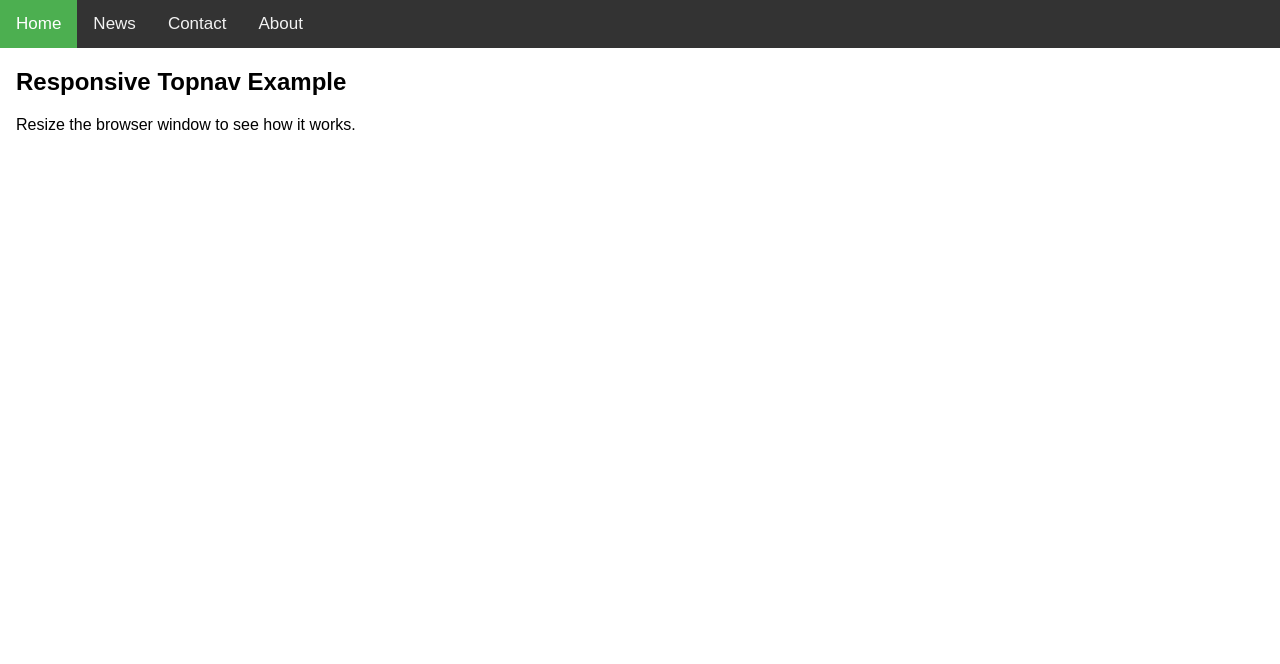
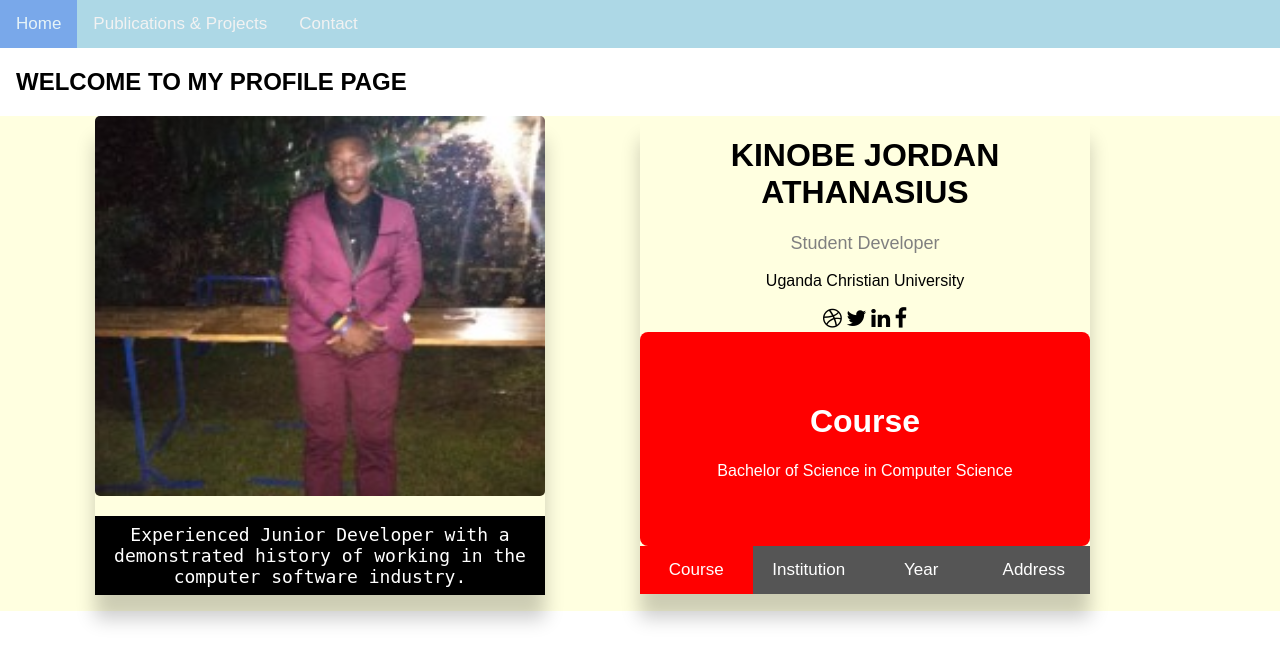
Before and after one commit to jkinathan/jordanprofile, a PHP site: page / in a window 1280 px wide. Shown: the top 664 px of the page. Run offline with PHP 8.4, Linux system fonts and the light colour scheme.

Commit message:
part done on index page

```diff
--- /dev/null
+++ b/assets/css/style.css
@@ -0,0 +1,142 @@
+body {
+    margin: 0;
+    font-family: Arial, Helvetica, sans-serif;
+  }
+
+  .topnav {
+    overflow: hidden;
+    background-color: lightblue;;
+  }
+
+  .topnav a {
+    float: left;
+    display: block;
+    color: #f2f2f2;
+    text-align: center;
+    padding: 14px 16px;
+    text-decoration: none;
+    font-size: 17px;
+  }
+
+  .topnav a:hover {
+    background-color: #ddd;
+    color: black;
+  }
+
+  .topnav a.active {
+    background-color:cornflowerblue;
+    color: white;
+  }
+
+  .topnav .icon {
+    display: none;
+  }
+
+  @media screen and (max-width: 600px) {
+    .topnav a:not(:first-child) {display: none;}
+    .topnav a.icon {
+      float: right;
+      display: block;
+    }
+  }
+
+  @media screen and (max-width: 600px) {
+    .topnav.responsive {position: relative;}
+    .topnav.responsive .icon {
+      position: absolute;
+      right: 0;
+      top: 0;
+    }
+    .topnav.responsive a {
+      float: none;
+      display: block;
+      text-align: left;
+    }
+  }
+  .card {
+    box-shadow: 0 24px 18px 0 rgba(0, 0, 0, 0.2);
+    max-width: 450px;
+    margin: auto;
+    text-align: center;
+  }
+
+
+  .title {
+    color: grey;
+    font-size: 18px;
+  }
+
+  button {
+    border: none;
+    outline: 0;
+    display: inline-block;
+    padding: 8px;
+    color: white;
+    background-color: #000;
+    text-align: center;
+    cursor: pointer;
+    width: 100%;
+    font-size: 18px;
+  }
+
+  a {
+    text-decoration: none;
+    font-size: 22px;
+    color: black;
+  }
+
+  button:hover, a:hover {
+    opacity: 0.7;
+  }
+/* my tabs */
+/* Style the tab buttons */
+.tablink {
+    background-color: #555;
+    color: white;
+    float: left;
+    border: none;
+    outline: none;
+    cursor: pointer;
+    padding: 14px 16px;
+    font-size: 17px;
+    width: 25%;
+  }
+
+  /* Change background color of buttons on hover */
+  .tablink:hover {
+    background-color: #777;
+  }
+
+  /* Set default styles for tab content */
+  .tabcontent {
+    color: white;
+    display: none;
+    padding: 50px;
+    text-align: center;
+  }
+
+  /* Style each tab content individually */
+  #London {background-color:red;}
+  #Paris {background-color:green;}
+  #Tokyo {background-color:blue;}
+  #Oslo {background-color:orange;}
+
+/* row and column */
+.column {
+    float: left;
+    width: 50%;
+  }
+
+  /* Clear floats after the columns */
+  .row:after {
+    content: "";
+    display: table;
+    clear: both;
+  }
+
+  /* Responsive layout - when the screen is less than 600px wide, make the two columns stack on top of each other instead of next to each other */
+@media screen and (max-width: 600px) {
+    .column {
+      width: 100%;
+    }
+  }
--- /dev/null
+++ b/header.php
@@ -0,0 +1,17 @@
+<!DOCTYPE html>
+<html>
+<head>
+<meta name="viewport" content="width=device-width, initial-scale=1">
+<link rel="stylesheet" href="https://cdnjs.cloudflare.com/ajax/libs/font-awesome/4.7.0/css/font-awesome.min.css">
+<link rel="stylesheet" href="assets/css/style.css">
+</head>
+<body>
+
+<div class="topnav" id="myTopnav">
+  <a href="index.php" class="active">Home</a>
+  <a href="project.php">Publications & Projects</a>
+  <a href="#contact">Contact</a>
+  <a href="javascript:void(0);" class="icon" onclick="myFunction()">
+    <i class="fa fa-bars"></i>
+  </a>
+</div>
--- a/index.php
+++ b/index.php
@@ -1,81 +1,53 @@
-<!DOCTYPE html>
-<html>
-<head>
-<meta name="viewport" content="width=device-width, initial-scale=1">
-<link rel="stylesheet" href="https://cdnjs.cloudflare.com/ajax/libs/font-awesome/4.7.0/css/font-awesome.min.css">
-<style>
-body {
-  margin: 0;
-  font-family: Arial, Helvetica, sans-serif;
-}
-
-.topnav {
-  overflow: hidden;
-  background-color: #333;
-}
-
-.topnav a {
-  float: left;
-  display: block;
-  color: #f2f2f2;
-  text-align: center;
-  padding: 14px 16px;
-  text-decoration: none;
-  font-size: 17px;
-}
-
-.topnav a:hover {
-  background-color: #ddd;
-  color: black;
-}
-
-.topnav a.active {
-  background-color: #4CAF50;
-  color: white;
-}
-
-.topnav .icon {
-  display: none;
-}
-
-@media screen and (max-width: 600px) {
-  .topnav a:not(:first-child) {display: none;}
-  .topnav a.icon {
-    float: right;
-    display: block;
-  }
-}
-
-@media screen and (max-width: 600px) {
-  .topnav.responsive {position: relative;}
-  .topnav.responsive .icon {
-    position: absolute;
-    right: 0;
-    top: 0;
-  }
-  .topnav.responsive a {
-    float: none;
-    display: block;
-    text-align: left;
-  }
-}
-</style>
-</head>
-<body>
-
-<div class="topnav" id="myTopnav">
-  <a href="#home" class="active">Home</a>
-  <a href="#news">News</a>
-  <a href="#contact">Contact</a>
-  <a href="#about">About</a>
-  <a href="javascript:void(0);" class="icon" onclick="myFunction()">
-    <i class="fa fa-bars"></i>
-  </a>
+<?php include 'header.php';
+?>
+<div style="padding-left:16px">
+  <h2>WELCOME TO MY PROFILE PAGE</h2>
 </div>
 
-<div style="padding-left:16px">
-  <h2>Responsive Topnav Example</h2>
-  <p>Resize the browser window to see how it works.</p>
+<div class="row" style="background-color: lightyellow;">
+  <div class="column">
+    <div class="card">
+      <img src="assets/images/profile.jpeg" alt="Jordan" style="border-radius: 5px; max-height: 380px;width:100%;">
+      <p>
+      <button style="font-family: monospace;">
+          Experienced Junior Developer with a demonstrated history of working in the computer software industry.
+        </button>
+      </p>
+    </div>
+  </div>
+  <div class="column card">
+    <h1>KINOBE JORDAN ATHANASIUS</h1>
+        <p class="title">Student Developer</p>
+        <p>Uganda Christian University</p>
+        <a href="#"><i class="fa fa-dribbble"></i></a>
+        <a href="#"><i class="fa fa-twitter"></i></a>
+        <a href="#"><i class="fa fa-linkedin"></i></a>
+        <a href="#"><i class="fa fa-facebook"></i></a>
+    <div id="London" class="tabcontent" style="border-radius: 8px;">
+      <h1>Course</h1>
+      <p>Bachelor of Science in Computer Science</p>
+    </div>
+
+    <div id="Paris" class="tabcontent" style="border-radius: 8px;">
+      <h1>Institution</h1>
+      <p>Uganda Christian University Mukono.</p>
+    </div>
+
+    <div id="Tokyo" class="tabcontent" style="border-radius: 8px;">
+      <h1>Year of Study</h1>
+      <p>Second Year First Semester</p>
+    </div>
+
+    <div id="Oslo" class="tabcontent" style="border-radius: 8px;">
+      <h1>Address</h1>
+      <p>Plot 56, Kiwafu,Circular road, Entebbe Uganda</p>
+    </div>
+
+    <button class="tablink" onclick="openCity('London', this, 'red')" id="defaultOpen">Course</button>
+    <button class="tablink" onclick="openCity('Paris', this, 'green')">Institution</button>
+    <button class="tablink" onclick="openCity('Tokyo', this, 'blue')">Year</button>
+    <button class="tablink" onclick="openCity('Oslo', this, 'orange')" style="border-radius: 0px; 0px; 0px; 8px;">Address</button>
+  </div>
 </div>
 
 <script>
@@ -87,7 +59,32 @@ function myFunction() {
     x.className = "topnav";
   }
 }
+
+function openCity(cityName, elmnt, color) {
+  // Hide all elements with class="tabcontent" by default */
+  var i, tabcontent, tablinks;
+  tabcontent = document.getElementsByClassName("tabcontent");
+  for (i = 0; i < tabcontent.length; i++) {
+    tabcontent[i].style.display = "none";
+  }
+
+  // Remove the background color of all tablinks/buttons
+  tablinks = document.getElementsByClassName("tablink");
+  for (i = 0; i < tablinks.length; i++) {
+    tablinks[i].style.backgroundColor = "";
+  }
+
+  // Show the specific tab content
+  document.getElementById(cityName).style.display = "block";
+
+  // Add the specific color to the button used to open the tab content
+  elmnt.style.backgroundColor = color;
+}
+
+// Get the element with id="defaultOpen" and click on it
+document.getElementById("defaultOpen").click();
+
 </script>
-
+<footer></footer>
 </body>
 </html>
```
Also changed, not shown: assets/css/project.css (added, +31 -0 lines), project.php (added, +35 -0 lines), assets/images/profile.jpeg (added), assets/images/project1.png (added), assets/images/project2.png (added), assets/images/project4.png (added).
